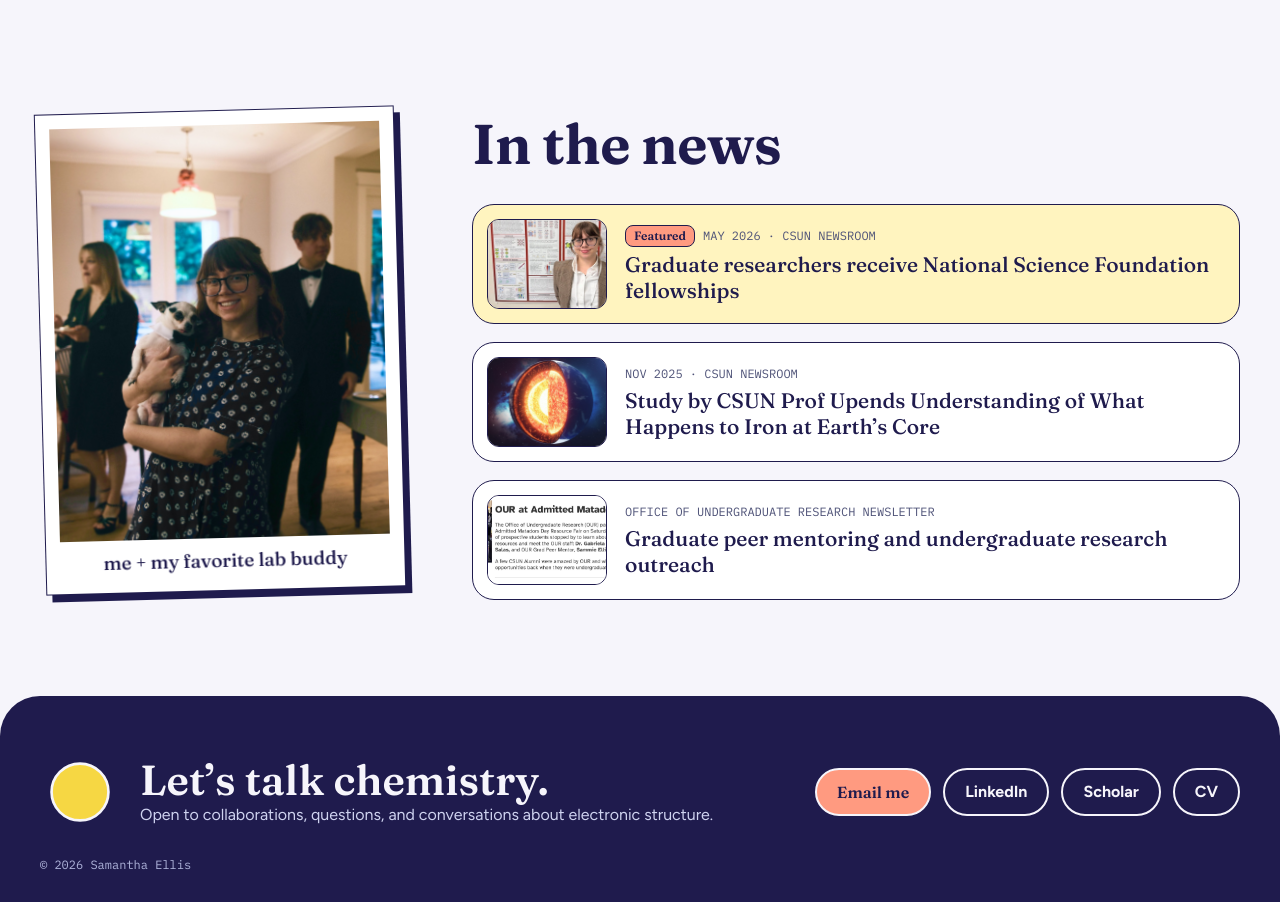
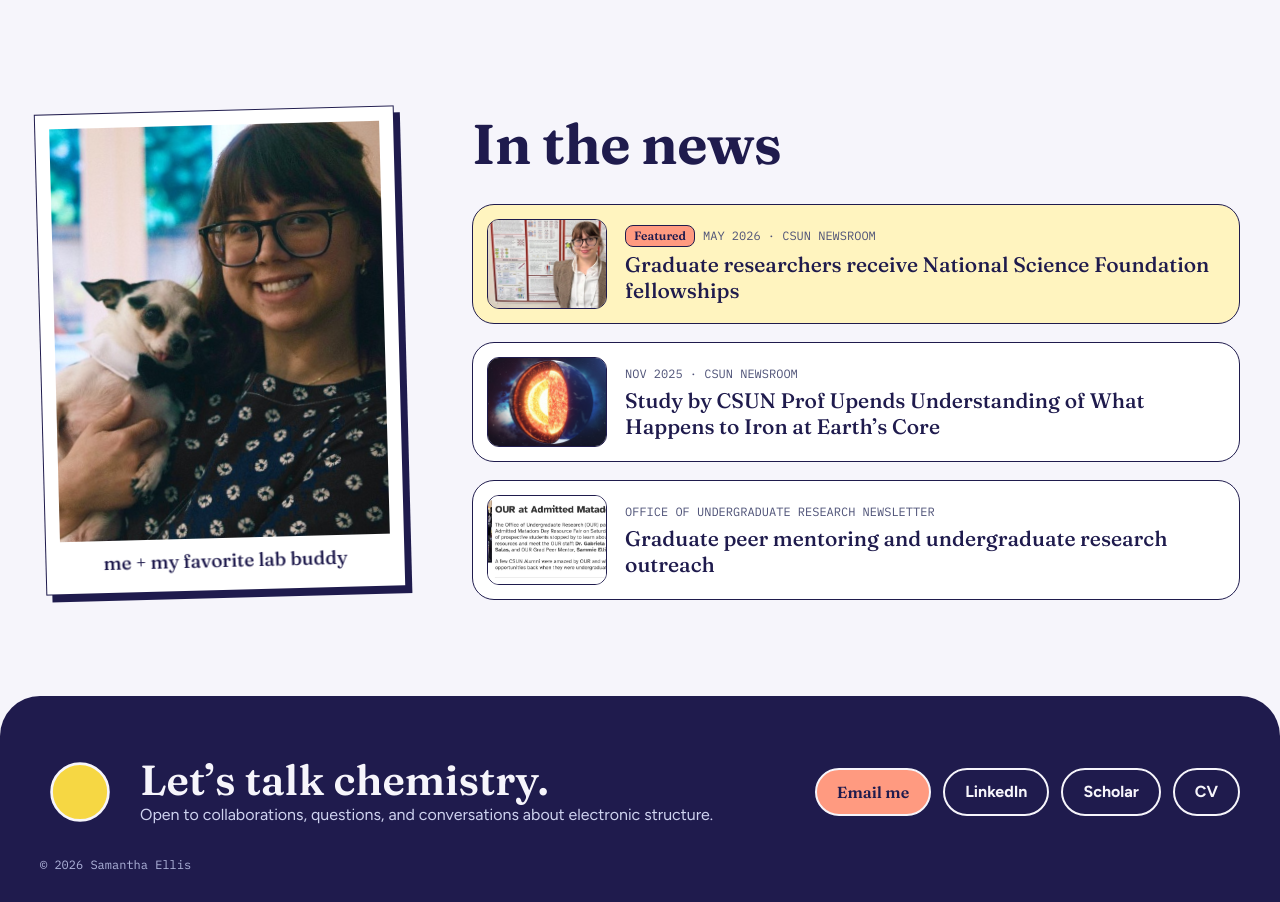
Before and after one commit to sammieellis/sammieellis.github.io, a Next.js app: page / in a window 1280 px wide. Shown: the part 4914-5816 px from the top of the page. Built offline with nearby package versions, Linux system fonts and the light colour scheme.

Commit message:
Use a tighter crop of the portrait with the dog
Co-Authored-By: Claude Opus 5.5 <noreply@anthropic.com>
Claude-Session: https://claude.ai/code/session_013rdk2exPywRNyqLgTj6sY4

```diff
--- a/app/page.jsx
+++ b/app/page.jsx
@@ -279,7 +279,7 @@ export default function Page() {
 
         <section id="news" className="wrap section news">
           <figure className="polaroid big" style={{ "--tilt": "-1.5deg" }}>
-            <img src="/samantha-ellis.jpg" alt="Samantha Ellis holding her dog" />
+            <img src="/samantha-ellis-portrait.jpg" alt="Samantha Ellis holding her dog" />
             <figcaption>me + my favorite lab buddy</figcaption>
           </figure>
           <div className="news-list">
```
Also changed, not shown: public/samantha-ellis-portrait.jpg (added).
